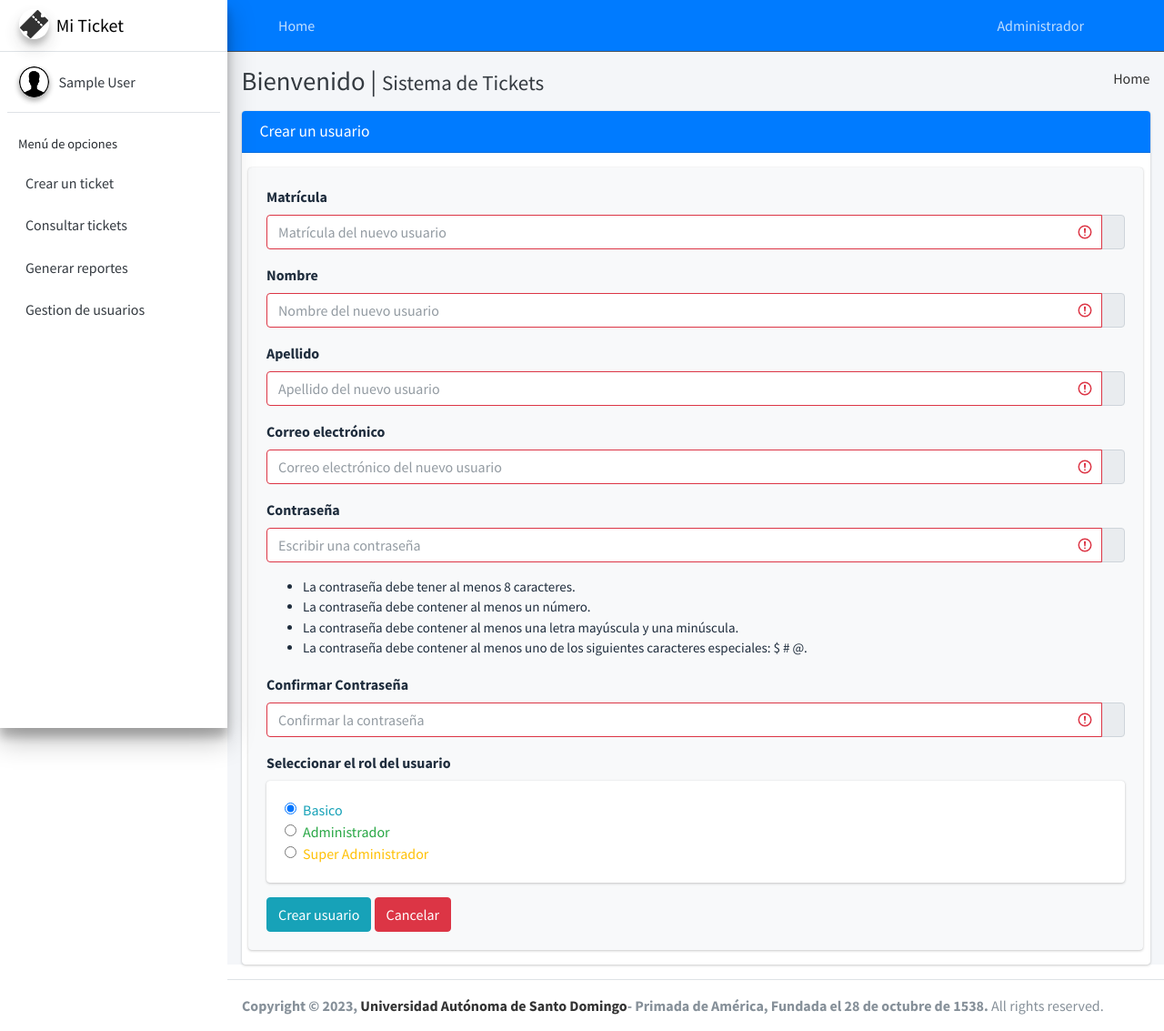
After one commit to Noruii/Sistema-de-Tickets-2.0, a Django app: page /sdt/usuarios/crear_usuario/ in a window 1280 px wide. The commit adds this page. Shown: the whole page at 91% size. Run offline with Django 4.2, Linux system fonts and the light colour scheme; the visitor is signed in with stand-in values (Sample User, id 1); some libraries are stand-ins or nearby versions.

Commit message:
Botón para la creación de nuevos usuarios funcional (resolver pequeño problema con 'username') y demas arreglos.

```diff
--- a/app1/templates/registro/login.html
+++ b/app1/templates/registro/login.html
@@ -30,7 +30,7 @@
                     {% endif %}
 
                     <div class="input-group mb-3">
-                        <input type="text" name="matricula" class="form-control" placeholder="ID banner" required>
+                        <input type="text" name="matricula" class="form-control" value="{{ matricula }}" placeholder="ID banner" required>
                         <div class="input-group-append">
                             <div class="input-group-text">
                                 <span class="fa-solid fa-user"></span>
--- a/app1/templates/tickets/comentar_ticket.html
+++ b/app1/templates/tickets/comentar_ticket.html
@@ -6,8 +6,7 @@
 <div class="card card-default card-primary">
     <div class="card-header">
         <h3 class="card-title">
-            <i class="fa-solid fa-comments"></i>
-            Comentar ticket
+            {{ icon | safe }} {{ title }}
         </h3>
     </div>
 
--- a/app1/templates/tickets/crear_ticket.html
+++ b/app1/templates/tickets/crear_ticket.html
@@ -6,8 +6,7 @@
 <div class="card card-default card-primary">
     <div class="card-header">
         <h3 class="card-title">
-            <i class="fa-solid fa-ticket"></i>
-            Crear un ticket
+            {{ icon | safe }} {{ title }}
         </h3>
     </div>
 
--- a/app1/templates/tickets/editar_ticket.html
+++ b/app1/templates/tickets/editar_ticket.html
@@ -6,8 +6,7 @@
     <div class="card card-default card-primary">
         <div class="card-header">
             <h3 class="card-title">
-                <i class="fa-solid fa-ticket"></i>
-                Crear un ticket
+                {{ icon | safe }} {{ title }}
             </h3>
         </div>
 
@@ -47,7 +46,7 @@
                             <div class="invalid-feedback">Por favor proporcionar una descripción lo más detallada posible del problema</div>
                         </div>
                         <div class="gap-2">
-                            <button type="#" class="btn btn-primary"><i class="fa-solid fa-pen-to-square"></i> Actualizar</button>
+                            <button type="#" class="btn btn-info"><i class="fa-solid fa-pen-to-square"></i> Actualizar</button>
                             <a class="btn btn-danger" href="{% url 'consultar_ticket' %}" role="button"><i class="fa-solid fa-xmark"></i> Cancelar</a>
                         </div>
                     </form>
--- /dev/null
+++ b/app1/templates/usuarios/crear_usuario.html
@@ -0,0 +1,175 @@
+{% extends 'body.html' %}
+
+{% load static %}
+
+{% block content %}
+<div class="card card-default card-primary">
+    <div class="card-header">
+        <h3 class="card-title">
+            {{ icon | safe }} {{ title }}
+        </h3>
+    </div>
+
+    <div class="container-fluid">
+        <div class="row">
+            <div class="col mt-3">
+
+                    <form method="POST" class="form was-validated card card-body bg-light" novalidate>
+                        {% csrf_token %}
+                        <label for="matricula">Matrícula</label>
+                        <div class="input-group mb-3">
+                            <input type="text" name="matricula" id="matricula" class="form-control" value="{{ matricula }}" placeholder="Matrícula del nuevo usuario" required>
+                            <div class="input-group-append">
+                                <div class="input-group-text">
+                                    <span class="fa-solid fa-id-badge"></span>
+                                </div>
+                            </div>
+                        </div>
+                        <label for="first_name">Nombre</label>
+                        <div class="input-group mb-3">
+                            <input type="text" name="first_name" id="first_name" class="form-control" value="{{ nombre }}" placeholder="Nombre del nuevo usuario" required>
+                            <div class="input-group-append">
+                                <div class="input-group-text">
+                                    <span class="fas fa-user"></span>
+                                </div>
+                            </div>
+                        </div>
+                        <label for="last_name">Apellido</label>
+                        <div class="input-group mb-3">
+                            <input type="text" name="last_name" id="last_name" class="form-control" value="{{ apellido }}" placeholder="Apellido del nuevo usuario" required>
+                            <div class="input-group-append">
+                                <div class="input-group-text">
+                                    <span class="fas fa-user"></span>
+                                </div>
+                            </div>
+                        </div>
+                        <label for="email">Correo electrónico</label>
+                        <div class="input-group mb-3">
+                            <input type="email" name="email" id="email" class="form-control" value="{{ email }}" placeholder="Correo electrónico del nuevo usuario" required>
+                            <div class="input-group-append">
+                                <div class="input-group-text">
+                                    <span class="fas fa-at"></span>
+                                </div>
+                            </div>
+                        </div>
+                        <style>
+                            a, a:hover{
+                                color:#333
+                            }
+                        </style>
+                        <label for="password">Contraseña</label>
+                        <div class="input-group mb-3" id="show_hide_password">
+                            <input class="form-control" type="password" name="password1" id="id_password1" value="{{ password1 }}" placeholder="Escribir una contraseña" required>
+                            <div class="input-group-append">
+                                <div class="input-group-text">
+                                    <a href=""><i class="fa fa-eye"></i></a>
+                                </div>
+                            </div>
+                        </div>
+                        <ul class="" style="font-size: 15px; text-align: justify;">
+                            <li>La contraseña debe tener al menos 8 caracteres.</li>
+                            <li>La contraseña debe contener al menos un número.</li>
+                            <li>La contraseña debe contener al menos una letra mayúscula y una minúscula.</li>
+                            <li>La contraseña debe contener al menos uno de los siguientes caracteres especiales: $ # @.</li>
+                        </ul>
+                        <label for="password">Confirmar Contraseña</label>
+                        <div class="input-group mb-3" id="show_hide_password">
+                            <input class="form-control" type="password" name="password2" id="id_password2" value="{{ password2 }}" placeholder="Confirmar la contraseña" required>
+                            <div class="input-group-append">
+                                <div class="input-group-text">
+                                    <a href=""><i class="fa fa-eye"></i></a>
+                                </div>
+                            </div>
+                        </div>
+                        <label for="roles">Seleccionar el rol del usuario</label>
+                        <section class="card card-body">
+                            <div class="form-check">
+                                <input class="form-check-input" type="radio" name="flexRadioRol" id="flexRadioBasico" value="Basico" checked>
+                                <label class="form-check-label text-info" data-toggle="tooltip" data-placement="top" title="Usuario basico del sistema de tickets." for="flexRadioDefault1">
+                                    Basico
+                                </label>
+                            </div>
+                            <div class="form-check">
+                                <input class="form-check-input" type="radio" name="flexRadioRol" id="flexRadioStaff" value="Staff">
+                                <label class="form-check-label text-success" data-toggle="tooltip" data-placement="top" title="Administrador normal." for="flexRadioDefault2">
+                                    Administrador
+                                </label>
+                            </div>
+                            {% if user.is_superuser %}
+                                <div class="form-check">
+                                    <input class="form-check-input" type="radio" name="flexRadioRol" id="flexRadioSuperUser" value="SuperUser">
+                                    <label class="form-check-label text-warning" data-toggle="tooltip" data-placement="top" title="El Super Administrador tiene todos los privilegios así como acceso al panel de Django." for="flexRadioDefault3">
+                                        Super Administrador
+                                    </label>
+                                </div>
+                            {% endif %}
+                        </section>
+
+                        <!-- Modal -->
+                        <div class="modal fade" id="exampleModal" tabindex="-1" role="dialog" aria-labelledby="exampleModalLabel" aria-hidden="true">
+                            <div class="modal-dialog" role="document">
+                                <div class="modal-content">
+                                    <div class="modal-header card-header">
+                                        <h5 class="modal-title" id="exampleModalLabel"><i class="fa-solid fa-circle-exclamation" style="color: #007bff;"></i> Escriba su contraseña para confirmar.</h5>
+                                        <button type="button" class="close" data-dismiss="modal" aria-label="Close">
+                                            <span aria-hidden="true">&times;</span>
+                                        </button>
+                                    </div>
+                                    <div class="modal-body">
+                                        <label for="password">Contraseña</label>
+                                        <div class="input-group mb-3" id="show_hide_password">
+                                            <input type="password" name="passwordModal" id="passwordModal" class="form-control" placeholder="Confirmar con su contraseña" required>
+                                            <div class="input-group-append">
+                                                <div class="input-group-text">
+                                                    <a href=""><i class="fa fa-eye"></i></a>
+                                                </div>
+                                            </div>
+                                        </div>
+                                    </div>
+                                    <div class="modal-footer">
+                                        <button type="submit" class="btn btn-info"><i class="fa-solid fa-user"></i> Crear usuario</button>
+                                        <button type="button" class="btn btn-danger" data-dismiss="modal"><i class="fa-solid fa-xmark"></i> Cancelar</button>
+                                    </div>
+                                </div>
+                            </div>
+                        </div>
+
+                        <div class="gap-2">
+                            <button type="button" class="btn btn-info" data-toggle="modal" data-target="#exampleModal"><i class="fa-solid fa-user"></i> Crear usuario</button>
+                            <a class="btn btn-danger" href="{% url 'gestion_de_usuarios' %}" role="button"><i class="fa-solid fa-xmark"></i> Cancelar</a>
+                        </div>
+                    </form>
+
+            </div>
+        </div>
+    </div>
+
+</div>
+{% endblock content %}
+
+{% block javascript %}
+<!--
+    TODO:
+        Por alguna razon no se esta cambiando el icono...
+-->
+<script>
+    $(document).ready(function() {
+        $("#show_hide_password a").on('click', function(event) {
+            event.preventDefault();
+            console.log("Se hizo clic en el enlace");
+            var icon = $(this).find('i');
+            if ($('#show_hide_password input').attr("type") == "text") {
+                $('#show_hide_password input').attr('type', 'password');
+                icon.removeClass("fa-eye-slash");
+                icon.addClass("fa-eye");
+                console.log("Contraseña visible");
+            } else if ($('#show_hide_password input').attr("type") == "password") {
+                $('#show_hide_password input').attr('type', 'text');
+                icon.removeClass("fa-eye");
+                icon.addClass("fa-eye-slash");
+                console.log("Contraseña oculta");
+            }
+        });
+    });
+</script>
+{% endblock javascript %}
--- a/app1/urls.py
+++ b/app1/urls.py
@@ -15,6 +15,7 @@ urlpatterns = [
     # Crear usuarios / Gestionar usuarios
     path('usuarios/perfil_de_usuario/<int:id>/', perfil_de_usuario_view, name='perfil_de_usuario'),
     path('usuarios/gestion_de_usuarios', gestion_de_usuarios_view, name="gestion_de_usuarios"),
+    path('usuarios/crear_usuario/', crear_usuario_view, name='crear_usuario'),
 
     # Crear y Consultar tickets
     path('tickets/crear_ticket/', crear_ticket_view, name='crear_ticket'),
--- a/app1/views/usuarios/views.py
+++ b/app1/views/usuarios/views.py
@@ -1,4 +1,4 @@
-from typing import Any
+from django.db import IntegrityError
 from django.http import Http404
 from django.shortcuts import render, redirect, get_object_or_404
 from django.contrib.auth import login, logout, authenticate
@@ -19,10 +19,12 @@ def perfil_de_usuario_view(request, id):
         # Verificar si el usuario esta entrando a su propio perfil
         if request.user.id == usuario.id:
             return render(request, 'usuarios/perfil_de_usuario.html', {
+                'icon': '<i class="fa-solid fa-user"></i>',
+                "title": 'Editar perfil',
                 'usuario': usuario
             })
         else:
-            raise Http404('No tiene permisos para acceder a este perfil')
+            raise Http404('No tiene permisos para acceder a este perfil.')
     else:
         if 'editar_perfil' in request.POST:
             # procesar el formulario del modal de editar perfil
@@ -74,10 +76,95 @@ def perfil_de_usuario_view(request, id):
             messages.error(request, f'No se pudiron editar los datos.')
             return redirect('perfil_de_usuario', id=id)
 
+@login_required
 def gestion_de_usuarios_view(request):
-    data = {
+    if request.user.is_superuser or request.user.is_staff:
+        data = {
         'icon': '<i class="fa-solid fa-users"></i>',
         'title': 'Gestion de usuarios',
-        'usuarios': User.objects.all()
-    }
-    return render(request, 'usuarios/gestion_de_usuarios.html', data)
+        'usuarios': User.objects.all() #.exclude(id=request.user.id)
+        }
+        return render(request, 'usuarios/gestion_de_usuarios.html', data)
+    return redirect('principal_miticket')
+
+@login_required
+def crear_usuario_view(request):
+    if request.user.is_superuser or request.user.is_staff:
+        if request.method == 'POST':
+            # Obtener los datos del formulario
+            matricula = request.POST['matricula']
+            nombre = request.POST['first_name']
+            apellido = request.POST['last_name']
+            email = request.POST['email']
+            password1 = request.POST['password1']
+            password2 = request.POST['password2']
+
+            print(matricula, nombre, apellido, email, password1, password2)
+
+            data = {
+                'icon': '<i class="fa-solid fa-user"></i>',
+                'title': 'Crear un usuario',
+                'matricula': matricula,
+                'nombre': nombre,
+                'apellido': apellido,
+                'email': email,
+                'password1': password1,
+                'password2': password2
+            }
+
+            # Verificar que los campos obligatorios estén completos
+            if not matricula or not nombre or not apellido or not email or not password1 or not password2:
+                messages.error(request, 'Por favor, complete todos los campos obligatorios.')
+                return render(request, 'usuarios/crear_usuario.html', data)
+
+            # validar correo
+            # validate_email solo verifica si el correo es valido no verifica si a ese correo es 'real' o enviable
+            try:
+                validate_email(email)
+            except ValidationError:
+                messages.error(request, 'Ingrese un correo electrónico válido.')
+                return render(request, 'usuarios/crear_usuario.html', data)
+
+            if request.user.check_password(request.POST['passwordModal']):
+                if request.POST['password1'] == request.POST['password2']:
+                    try:
+                        rol_de_usuario = request.POST.get('flexRadioRol')
+
+                        # Crear el nuevo usuario
+                        user_args = {
+                            'username': matricula, # Arreglar: pide el username despues de la primera vez por alguna razon...
+                            'matricula': matricula,
+                            'first_name': nombre,
+                            'last_name': apellido,
+                            'email': email,
+                            'password': password1,
+                        }
+
+                        if rol_de_usuario == 'Staff':
+                            user_args['is_staff'] = True
+                        elif rol_de_usuario == 'SuperUser':
+                            user_args['is_superuser'] = True
+
+                        # Se pasa el diccionario al método create_user() utilizando la sintaxis de desempaquetado **
+                        user = User.objects.create_user(**user_args)
+                        user.save()
+
+                        messages.success(request, f'Usuario ``{user.first_name} - {user.last_name}`` creado exitosamente')
+                        return redirect('gestion_de_usuarios')
+                    except IntegrityError as error:
+                        print(error)
+                        messages.error(request, 'Error al crear el usuario. Vuelva a intentarlo y asegúrese de que todos los datos estén correctos.')
+                        return render(request, 'usuarios/crear_usuario.html', data)
+                else:
+                    messages.error(request, 'Las contraseñas del usuario no coinciden.')
+                    return render(request, 'usuarios/crear_usuario.html', data)
+            else:
+                messages.error(request, 'Contraseña de confirmación incorrecta.')
+                return render(request, 'usuarios/crear_usuario.html', data)
+
+        # Mostrar el formulario para crear un nuevo usuario
+        return render(request, 'usuarios/crear_usuario.html', {
+            'icon': '<i class="fa-solid fa-user"></i>',
+            'title': 'Crear un usuario'
+        })
+    return redirect('gestion_de_usuarios')
--- a/templates/header.html
+++ b/templates/header.html
@@ -86,7 +86,7 @@
                     <label for="password">Contraseña actual</label>
                     <div class="input-group mb-3">
                         <input type="password" name="password1" required id="password1" class="form-control"
-                        placeholder="">
+                        placeholder="Escriba su contraseña actual">
                         <div class="input-group-append">
                             <div class="input-group-text">
                                 <span class="fas fa-lock"></span>
@@ -96,7 +96,7 @@
                     <label for="password">Contraseña nueva</label>
                     <div class="input-group mb-3">
                         <input type="password" name="password2" required id="password2" class="form-control"
-                        placeholder="">
+                        placeholder="Nueva contraseña">
                         <div class="input-group-append">
                             <div class="input-group-text">
                                 <span class="fas fa-lock"></span>
@@ -106,7 +106,7 @@
                     <label for="password">Confirmar contraseña nueva</label>
                     <div class="input-group mb-3">
                         <input type="password" name="password3" required id="password3" class="form-control"
-                        placeholder="">
+                        placeholder="Confirmar nueva contraseña">
                         <div class="input-group-append">
                             <div class="input-group-text">
                                 <span class="fas fa-lock"></span>
@@ -114,7 +114,7 @@
                         </div>
                     </div>
                     <div class="form-group">
-                        <b style="font-size: 20px; text-align: center;">NOTA:</b>
+                        <b style="font-size: 20px; text-align: center;">NOTA</b>
                         <ul style="font-size: 15px; text-align: justify;">
                             <li>La contraseña debe tener al menos 8 caracteres.</li>
                             <li>La contraseña debe contener al menos un número.</li>
@@ -124,8 +124,8 @@
                     </div>
                 </div>
                 <div class="modal-footer">
-                    <a href="#" type="button" class="btn btn-danger" data-dismiss="modal">Cancelar</a>
-                    <button type="submit" class="btn btn-primary" name="cambiar_contraseña">Cambiar contraseña</button>
+                    <a href="#" type="button" class="btn btn-danger" data-dismiss="modal"><i class="fa-solid fa-xmark"></i> Cancelar</a>
+                    <button type="submit" class="btn btn-info" name="cambiar_contraseña"><i class="fa-solid fa-pen-to-square"></i> Cambiar contraseña</button>
                 </div>
             </form>
         </div>
--- a/user/models.py
+++ b/user/models.py
@@ -38,9 +38,7 @@ class User(AbstractUser):
         unique=True
     )
     avatar = models.ImageField(upload_to='avatar/%Y/%m/%d', null=True, blank=True)
-
     objects = CustomUserManager()
-
     USERNAME_FIELD = 'matricula'
 
     # Imagen de default para el usuario
```
Also changed, not shown: app1/templates/tickets/consultar_ticket.html (+6 -2 lines), app1/templates/usuarios/gestion_de_usuarios.html (+36 -10 lines), app1/templates/usuarios/perfil_de_usuario.html (+7 -6 lines), app1/views/tickets/views.py (+8 -0 lines), app1/views/views.py (+6 -2 lines).
